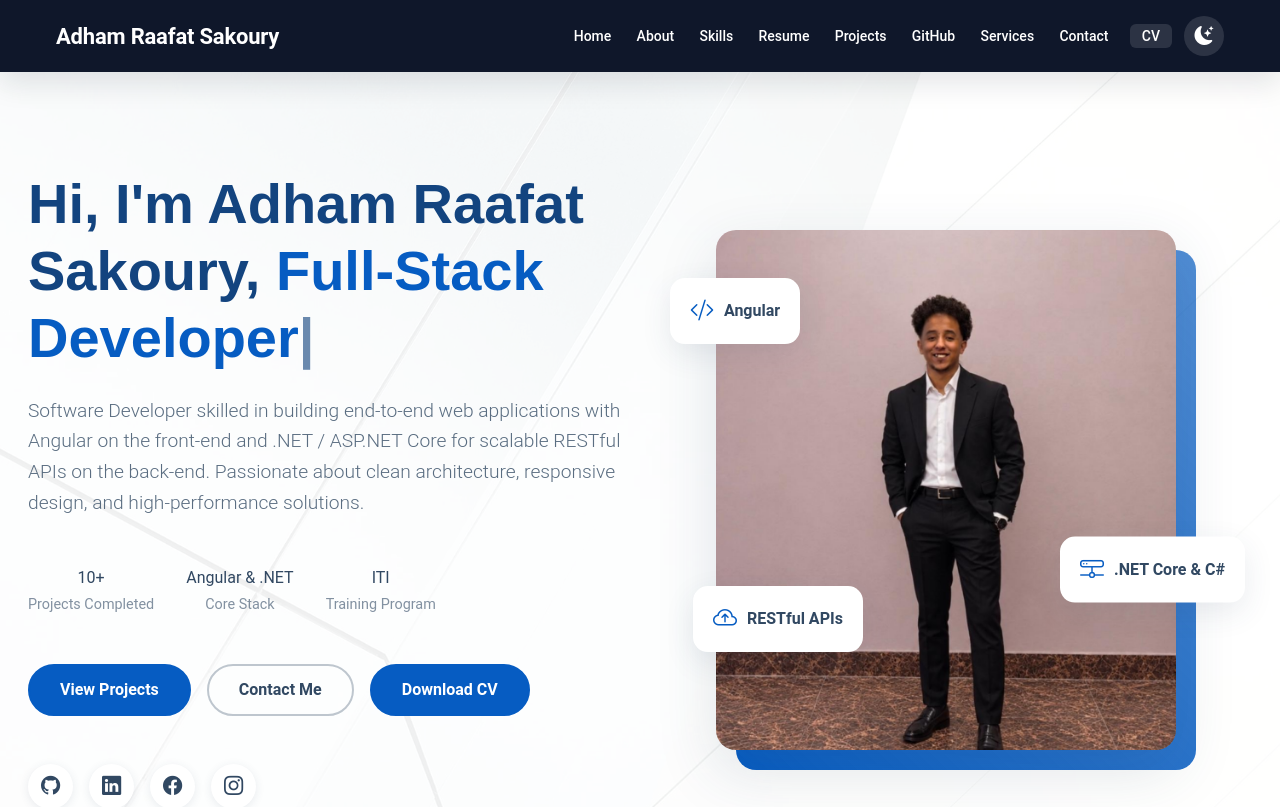
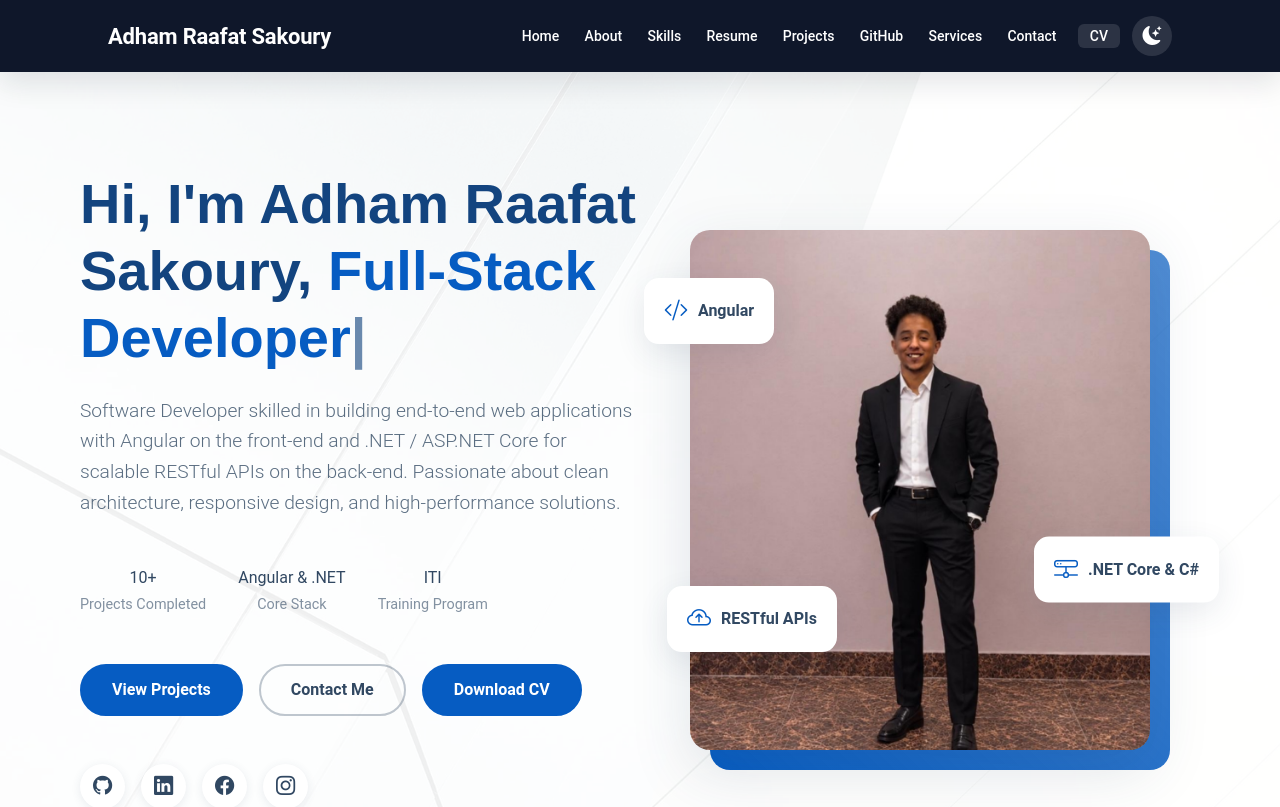
Before and after one commit to AdhamSakoury/My-Portfolio, an Angular app: page / in a window 1280 px wide. Shown: the top 807 px of the page. Built offline with nearby package versions, Linux system fonts and the light colour scheme.

Commit message:
fix: add responsive padding for container classes in media query

```diff
--- a/public/assets/css/main.css
+++ b/public/assets/css/main.css
@@ -49,6 +49,18 @@
   }
 }
 
+@media (min-width: 576px) {
+  .container,
+  .container-sm,
+  .container-md,
+  .container-lg,
+  .container-xl,
+  .container-xxl {
+    padding-left: clamp(40px, 5vw, 80px);
+    padding-right: clamp(40px, 5vw, 80px);
+  }
+}
+
 @media (min-width: 1600px) {
   .container,
   .container-sm,
```
